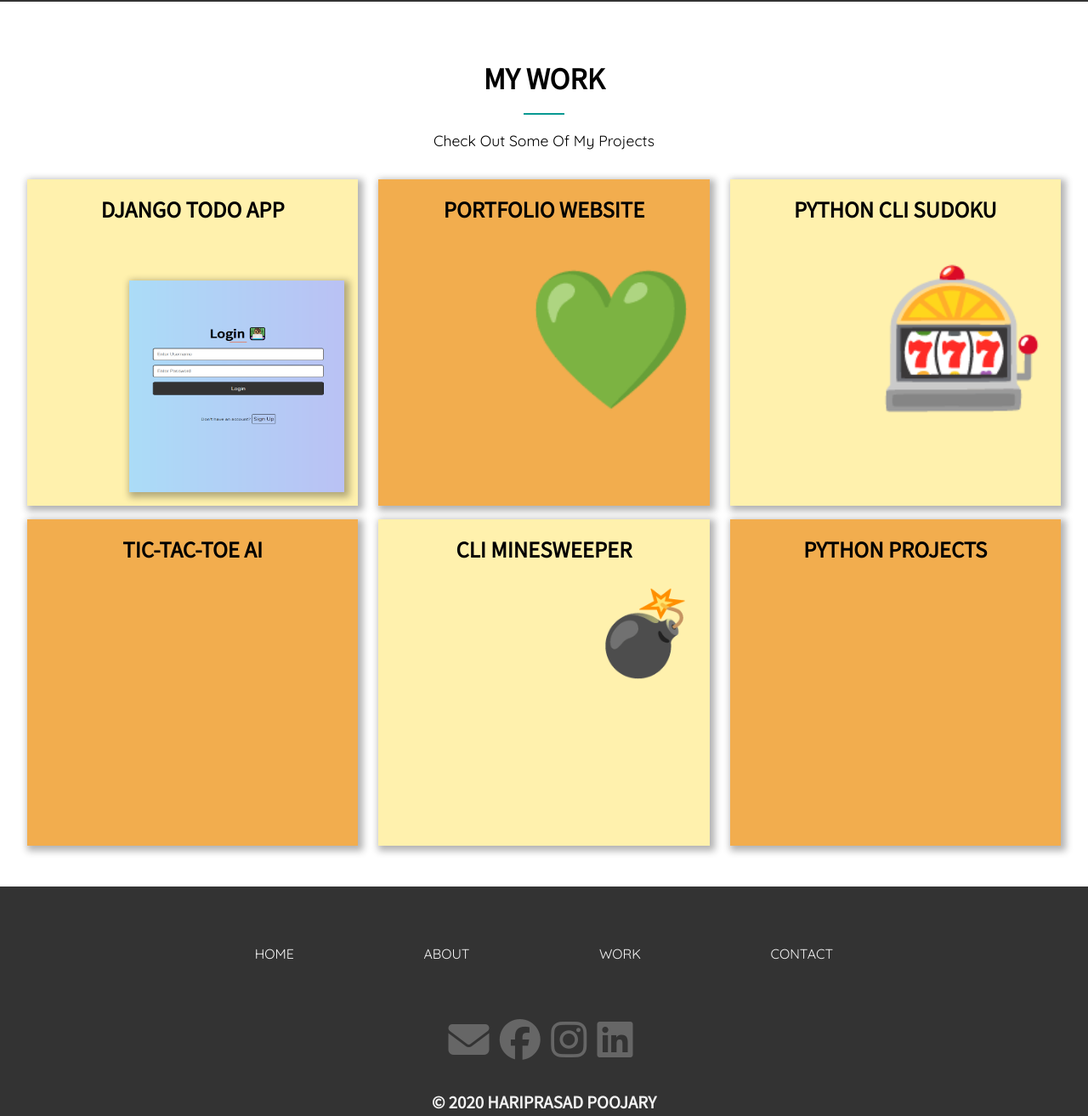
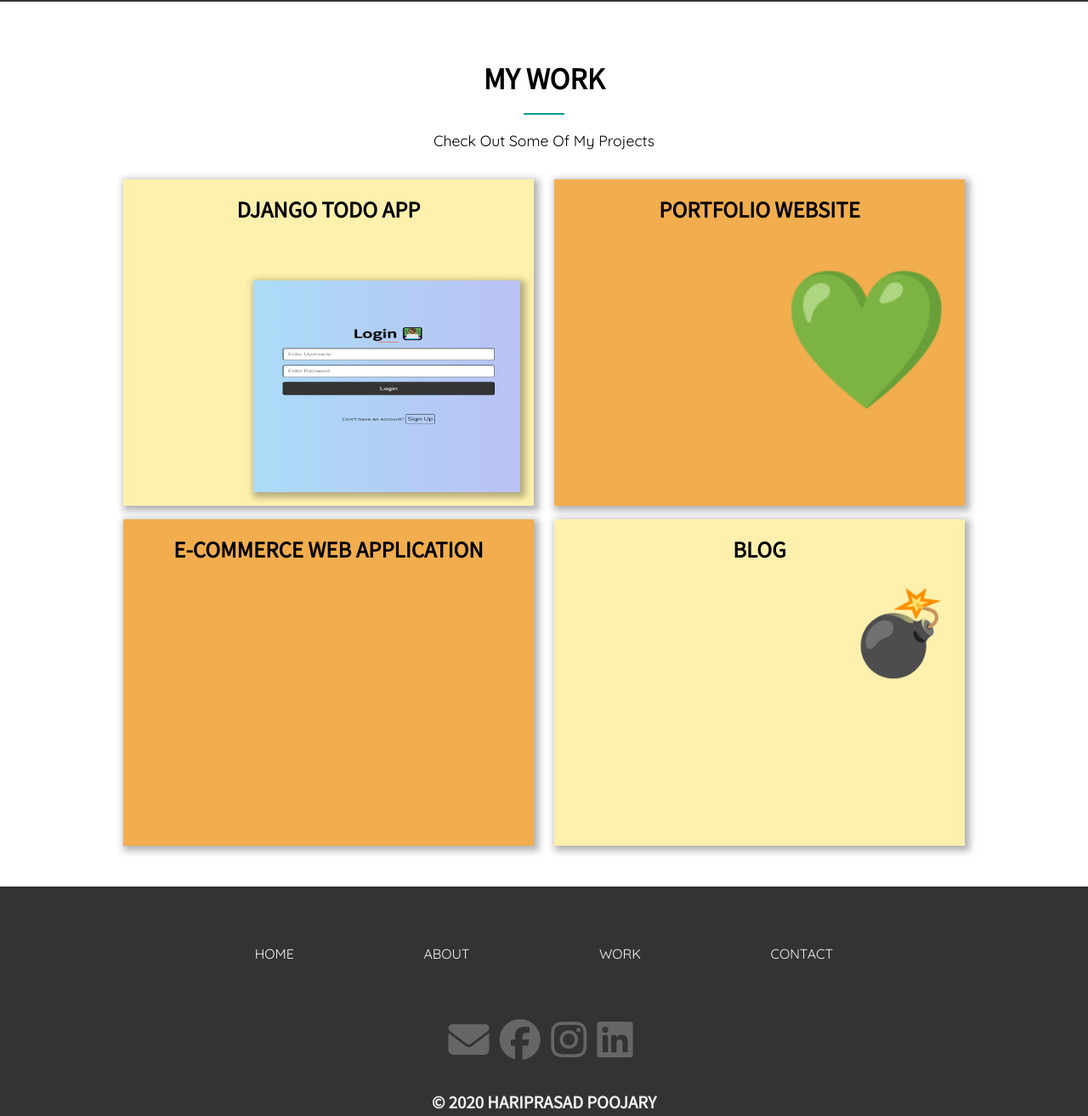
Before and after one commit to HariprasadPoojary/Portfolio-Website, a Django app: page /work/ in a window 1280 px wide. Shown: the part 85-1398 px from the top of the page at 85% size. Run offline with Django 3.2, Linux system fonts and the light colour scheme; some libraries are stand-ins or nearby versions; some web fonts are replaced.

Commit message:
Visual changes in work-gallery

```diff
--- a/base/templates/base/work.html
+++ b/base/templates/base/work.html
@@ -11,7 +11,7 @@
 <div class="border-nav"></div>
 
 <section id="work-gallery">
-	<div class="container py-2">
+	<div class="sub-container py-2">
 		<h2 class="section-title py-2">My Work</h2>
 		<div class="bottom-line"></div>
 		<p class="lead text-center">Check Out Some Of My Projects</p>
@@ -51,7 +51,7 @@
 				</div>
 				<p class="ft-10 text-right">💚</p>
 			</div>
-			<div class="col row-1 row-1">
+			{% comment %} <div class="col row-1">
 				<h2 class="text-center">Python CLI Sudoku</h2>
 				<div class="caption">
 					<p>
@@ -65,37 +65,36 @@
 					>
 				</div>
 				<p class="ft-10 text-right">🎰</p>
-			</div>
+			</div> {% endcomment %}
 		</div>
 		<div class="work-gallery-items">
 			<div class="col row-2">
-				<h2 class="text-center">Tic-Tac-Toe AI</h2>
+				<h2 class="text-center">E-Commerce Web Application</h2>
 				<div class="caption">
 					<p>
-						Tic-Tac-Toe ❌⭕ with an Undefeatable AI (MiniMax
-						Algorithm)
+						Web application with Guest User Operations, including checkout
 					</p>
 					<a
 						class="btn btn-gallery"
-						href="https://github.com/HariprasadPoojary/Python-Projects"
+						href="https://github.com/HariprasadPoojary/django-ecommerce-site"
 						>Know More</a
 					>
 				</div>
 				<p class="ft-6 text-right"></p>
 			</div>
 			<div class="col row-2">
-				<h2 class="text-center">CLI Minesweeper</h2>
+				<h2 class="text-center">Blog</h2>
 				<div class="caption">
-					<p>CLI Minesweeper💣 in Python</p>
+					<p>Blog web application build with with Python and the Django framework using fullstack features of Django</p>
 					<a
 						class="btn btn-gallery"
-						href="https://github.com/HariprasadPoojary/django-todo_app"
+						href="https://github.com/HariprasadPoojary/Django-Blog"
 						>Know More</a
 					>
 				</div>
 				<p class="ft-6 text-right">💣</p>
 			</div>
-			<div class="col row-2">
+			{% comment %} <div class="col row-2">
 				<h2 class="text-center">Python Projects</h2>
 				<div class="caption">
 					<p>
@@ -108,7 +107,7 @@
 						>Know More</a
 					>
 				</div>
-			</div>
+			</div> {% endcomment %}
 		</div>
 	</div>
 	<!-- Flip card -->
--- a/static/css/_utilities.scss
+++ b/static/css/_utilities.scss
@@ -6,7 +6,6 @@
 }
 .sub-container {
 	max-width: $sub-website-width;
-	overflow: hidden;
 	margin: 0 auto;
 	padding: 0.15rem;
 }
--- a/static/css/main.css
+++ b/static/css/main.css
@@ -7,7 +7,6 @@
 
 .sub-container {
   max-width: 990px;
-  overflow: hidden;
   margin: 0 auto;
   padding: 0.15rem;
 }
```
